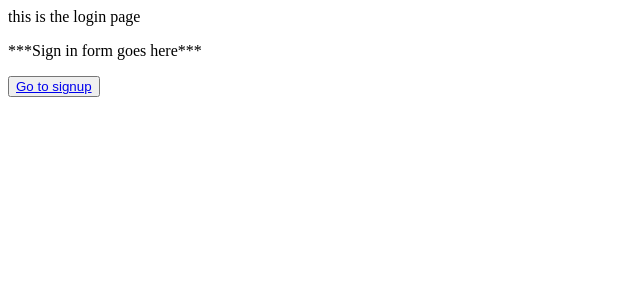
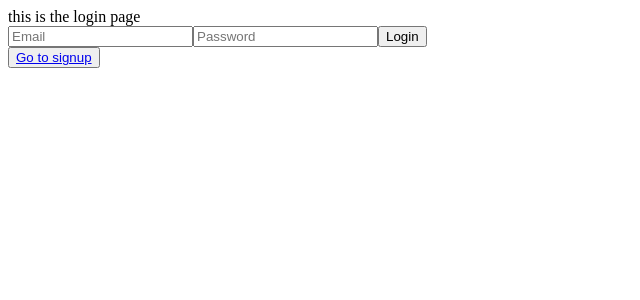
Before and after one commit to yaosterg/new_personal_website, a Next.js app in the folder new_personal_website/: page /auth/login in a window 1280 px wide. Shown: the top 300 px of the page, without its empty margins (0-640 px from the left). Built offline with nearby package versions, Linux system fonts and the light colour scheme; no server answers.

Commit message:
fixed ability to redirect with next navigation, added ability to sign in and out for global context

```diff
--- /dev/null
+++ b/new_personal_website/src/app/AuthContext.js
@@ -0,0 +1,41 @@
+"use client";
+import { createContext, useContext, useEffect, useState } from "react";
+import { auth } from "../../firebase";
+import { onAuthStateChanged } from "firebase/auth";
+
+// Create the AuthContext
+const AuthContext = createContext();
+
+// Export a custom hook to use the AuthContext
+export const useAuth = () => {
+  return useContext(AuthContext);
+};
+
+// Create the AuthProvider component
+export const AuthProvider = ({ children }) => {
+  const [currentUser, setCurrentUser] = useState(null);
+  const [loading, setLoading] = useState(true);
+
+  useEffect(() => {
+    // Listen to the Firebase Auth state change
+    const unsubscribe = onAuthStateChanged(auth, (user) => {
+      setCurrentUser(user);
+      setLoading(false); // Set loading to false once the user state is determined
+    });
+
+    // Unsubscribe from the listener when unmounting the component
+    return () => unsubscribe();
+  }, []);
+
+  // Provide the current user and loading state to the entire app
+  const value = {
+    currentUser,
+  };
+
+  return (
+    <AuthContext.Provider value={value}>
+      {!loading && children}{" "}
+      {/* Don't render children until loading is complete */}
+    </AuthContext.Provider>
+  );
+};
--- a/new_personal_website/src/app/api/user/register/route.js
+++ b/new_personal_website/src/app/api/user/register/route.js
@@ -31,7 +31,7 @@ export async function POST(req) {
     return new Response(
       JSON.stringify({
         message: "User creation request successfully processed",
-        user: newUswer,
+        user: newUser,
       }),
       { status: 200, headers: { "Content-Type": "application/json" } }
     );
--- a/new_personal_website/src/app/auth/components/LoginForm.js
+++ b/new_personal_website/src/app/auth/components/LoginForm.js
@@ -1,72 +1,80 @@
-// components/AuthForm.js
+"use client";
+import { useState } from "react";
+import { useRouter } from "next/navigation";
+import { signInWithEmailAndPassword, signOut } from "firebase/auth";
+import { auth } from "../../../../firebase";
+import { useAuth } from "../../AuthContext";
 
-"use client";
-
-import { useState } from "react";
-import {
-  signInWithEmailAndPassword,
-  createUserWithEmailAndPassword,
-} from "firebase/auth";
-import { auth } from "../../../../firebase";
-import { useRouter } from "next/router";
-
-const LoginForm = () => {
+export default function LoginForm() {
   const [email, setEmail] = useState("");
   const [password, setPassword] = useState("");
-  const [isLogin, setIsLogin] = useState(true); // Toggle between login and sign-up
-  const [message, setMessage] = useState(""); // State for feedback messages
-  const [error, setError] = useState(""); // State for error messages
+  const [error, setError] = useState("");
+  const router = useRouter();
+  const { currentUser } = useAuth();
 
-  const handleSubmit = async (e) => {
+  const handleLogin = async (e) => {
     e.preventDefault();
-    setError(""); // Clear previous errors
-    setMessage(""); // Clear previous messages
+    setError("");
 
     try {
-      if (isLogin) {
-        // Log in existing user
-        await signInWithEmailAndPassword(auth, email, password);
-        setMessage("Login successful!");
-      } else {
-        // Sign up new user
-        await createUserWithEmailAndPassword(auth, email, password);
-        setMessage("Sign-up successful! You can now log in.");
+      const userCredential = await signInWithEmailAndPassword(
+        auth,
+        email,
+        password
+      );
+      const user = userCredential.user;
+      console.log("Signin was successful");
+      router.push("/");
+    } catch (err) {
+      console.error("Login error", err.message);
+      setError(err.message);
     }
-    } catch (error) {
-      console.error("Auth error:", error);
-      setError(
-        "Failed to authenticate. Please check your credentials and try again."
-      );
+  };
+
+  const handleSignout = async () => {
+    try {
+      await signOut(auth);
+      router.push("/");
+    } catch (err) {
+      console.error("Error signing out", error);
     }
   };
 
   return (
     <div>
-      <h2>Sign Up</h2>
-      <form onSubmit={handleSubmit}>
+      {currentUser ? (
+        <div>
+          <p>Welcome user {currentUser.email}</p>
+          <button
+            onClick={(e) => {
+              handleSignout();
+            }}
+          >
+            Logout
+          </button>
+        </div>
+      ) : (
+        <form onSubmit={handleLogin}>
           <input
             type="email"
             placeholder="Email"
-          value={email}
-          onChange={(e) => setEmail(e.target.value)}
             required
+            onChange={(e) => {
+              setEmail(e.target.value);
+            }}
           />
           <input
             type="password"
             placeholder="Password"
-          value={password}
-          onChange={(e) => setPassword(e.target.value)}
             required
+            onChange={(e) => {
+              setPassword(e.target.value);
+            }}
           />
-        <button type="submit">{isLogin ? "Login" : "Sign Up"}</button>
+          <button type="submit">Login</button>
+          {error}
         </form>
-      {message && <p className="message">{message}</p>}
-      {error && <p className="error">{error}</p>}
-      {/* <button onClick={() => setIsLogin(!isLogin)}>
-        {isLogin ? "Create an account" : "Login with existing account"}
-      </button> */}
+      )}
     </div>
   );
-};
-
-export default LoginForm;
+}
--- a/new_personal_website/src/app/auth/login/page.js
+++ b/new_personal_website/src/app/auth/login/page.js
@@ -1,9 +1,11 @@
 import Link from "next/link";
+import LoginForm from "../components/LoginForm";
+
 export default function Login() {
   return (
     <div>
       this is the login page
-      <p> ***Sign in form goes here***</p>
+      <LoginForm />
       <button>
         <Link href="/auth/signup">Go to signup</Link>
       </button>
--- a/new_personal_website/src/app/auth/signup/page.js
+++ b/new_personal_website/src/app/auth/signup/page.js
@@ -1,3 +1,4 @@
+"use client";
 import Link from "next/link";
 import Register from "../components/RegisterForm";
 
--- a/new_personal_website/src/app/layout.js
+++ b/new_personal_website/src/app/layout.js
@@ -2,11 +2,16 @@ export const metadata = {
   title: "Next.js",
   description: "Generated by Next.js",
 };
+import { AuthProvider } from "./AuthContext";
 
 export default function RootLayout({ children }) {
   return (
     <html lang="en">
-      <body>{children}</body>
+      {" "}
+      <body>
+        {" "}
+        <AuthProvider>{children}</AuthProvider>
+      </body>
     </html>
   );
 }
--- a/new_personal_website/src/app/page.js
+++ b/new_personal_website/src/app/page.js
@@ -1,5 +1,4 @@
 import Image from "next/image";
-import AuthForm from "./auth/components/LoginForm";
 import Link from "next/link";
 
 export default function Home() {
```
Also changed, not shown: new_personal_website/src/app/auth/components/RegisterForm.js (+7 -2 lines). Lines whose indentation alone changed are shown as unchanged.
